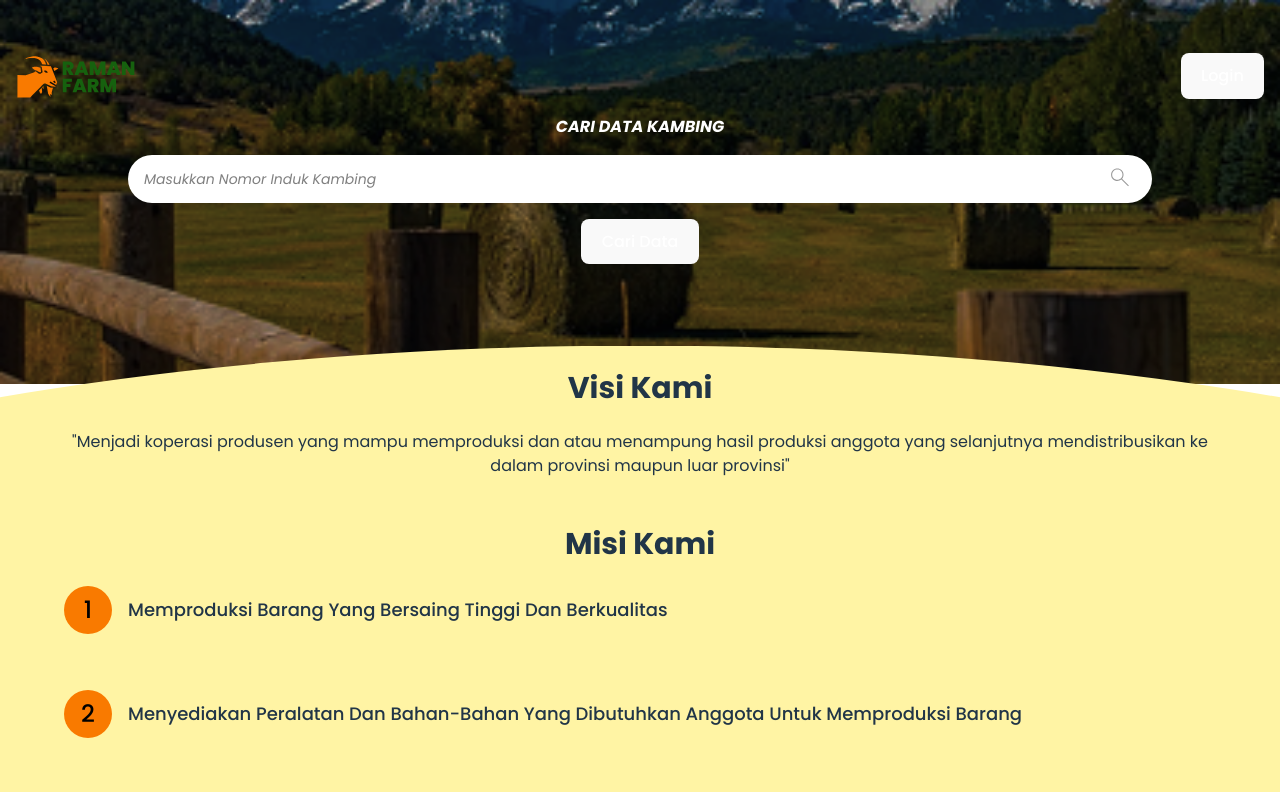
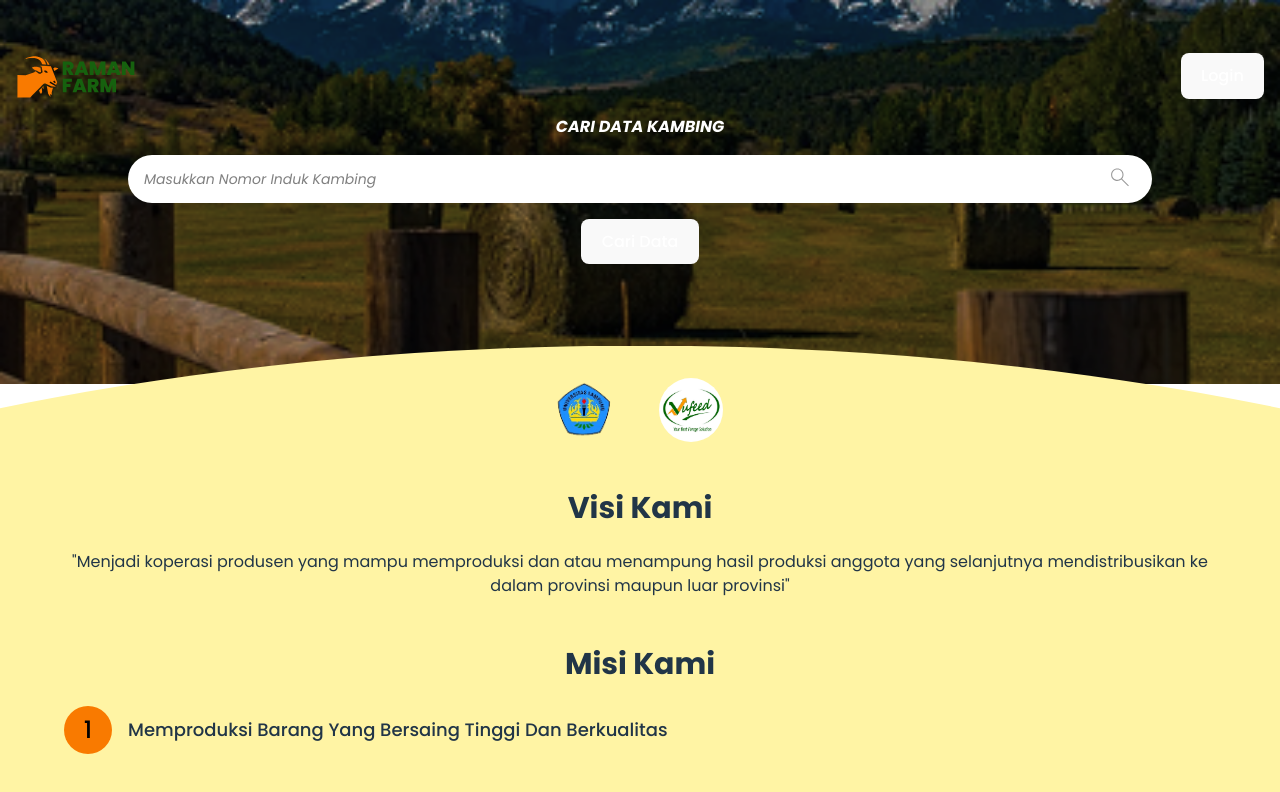
Before and after one commit to DimasEPS/react-raman-farm, a React (Vite) app: page / in a window 1280 px wide. Shown: the top 792 px of the page. Built offline with nearby package versions, Linux system fonts and the light colour scheme; no server answers.

Commit message:
add unila and yufeed logo at landing page

```diff
--- a/src/pages/LandingPage.tsx
+++ b/src/pages/LandingPage.tsx
@@ -4,6 +4,8 @@ import SearchBar from "../components/SearchBar";
 import Header from "../components/Header";
 import { Navigate, useNavigate } from "react-router-dom";
 import GoatService from "../services/GoatService";
+import logoUnila from "../assets/unila.png";
+import logoYufeed from "../assets/yufeed.jpg";
 
 export default function LandingPage() {
   const [searchValue, setSearchValue] = useState("");
@@ -71,13 +73,25 @@ export default function LandingPage() {
               )}
             </div>
             <div
-              className="w-full bg-bg absolute top-[90%] pb-16"
+              className=" w-full bg-bg absolute top-[90%] pb-16"
               style={{
                 // adjust first param (h radius) based on its content height
                 clipPath: "ellipse(120% 100% at 50% 100%)",
               }}
             >
               <div className="flex flex-col gap-6 pt-6 items-center w-[90%] mx-auto">
+                <div className="flex justify-center items-center gap-2 mb-4 ">
+                  <img
+                    src={logoUnila}
+                    alt="Logo Universitas Lampung"
+                    className="h-16 sm:h-20 object-contain rounded-full"
+                  />
+                  <img
+                    src={logoYufeed}
+                    alt="Logo Yufeed"
+                    className="h-12 sm:h-16 object-contain rounded-full mr-10"
+                  />
+                </div>
                 <b className="text-2xl sm:text-3xl">Visi Kami</b>
                 <span className="text-center">
                   "Menjadi koperasi produsen yang mampu memproduksi dan atau
```
Also changed, not shown: src/assets/unila.png (added), src/assets/yufeed.jpg (added).
